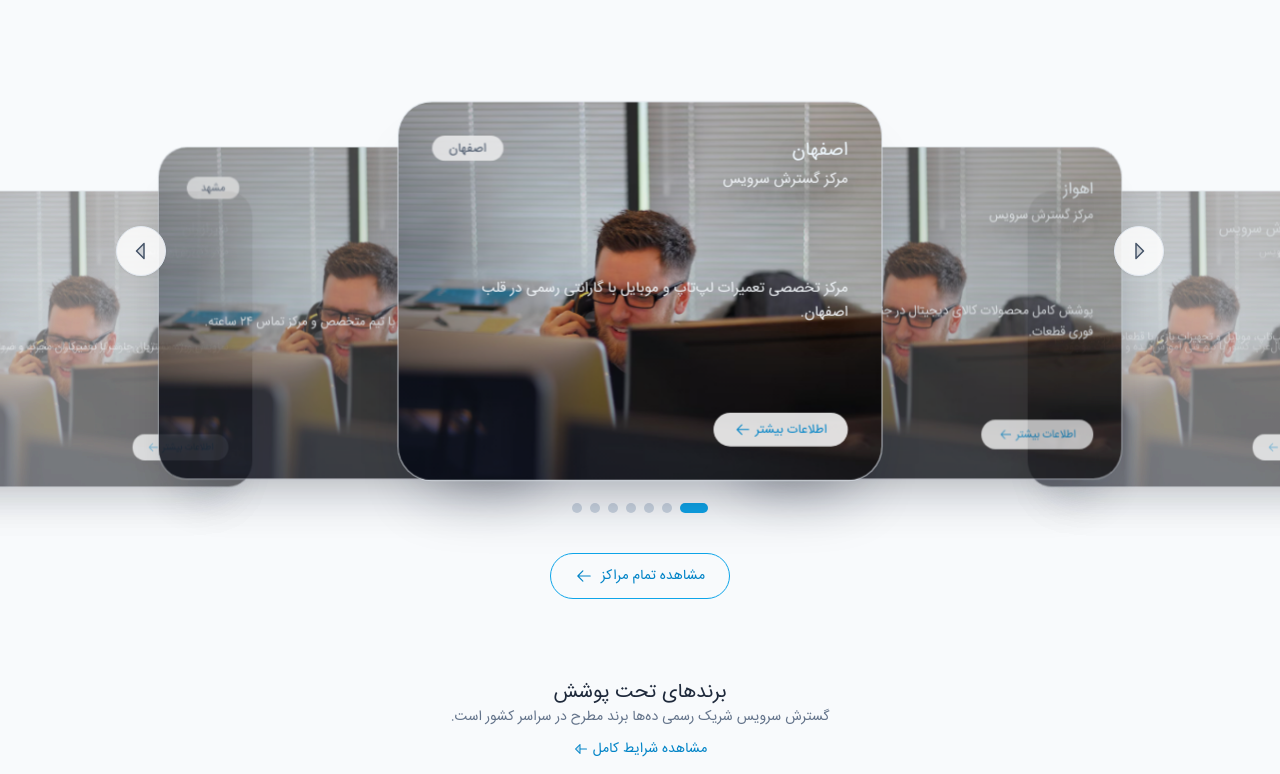
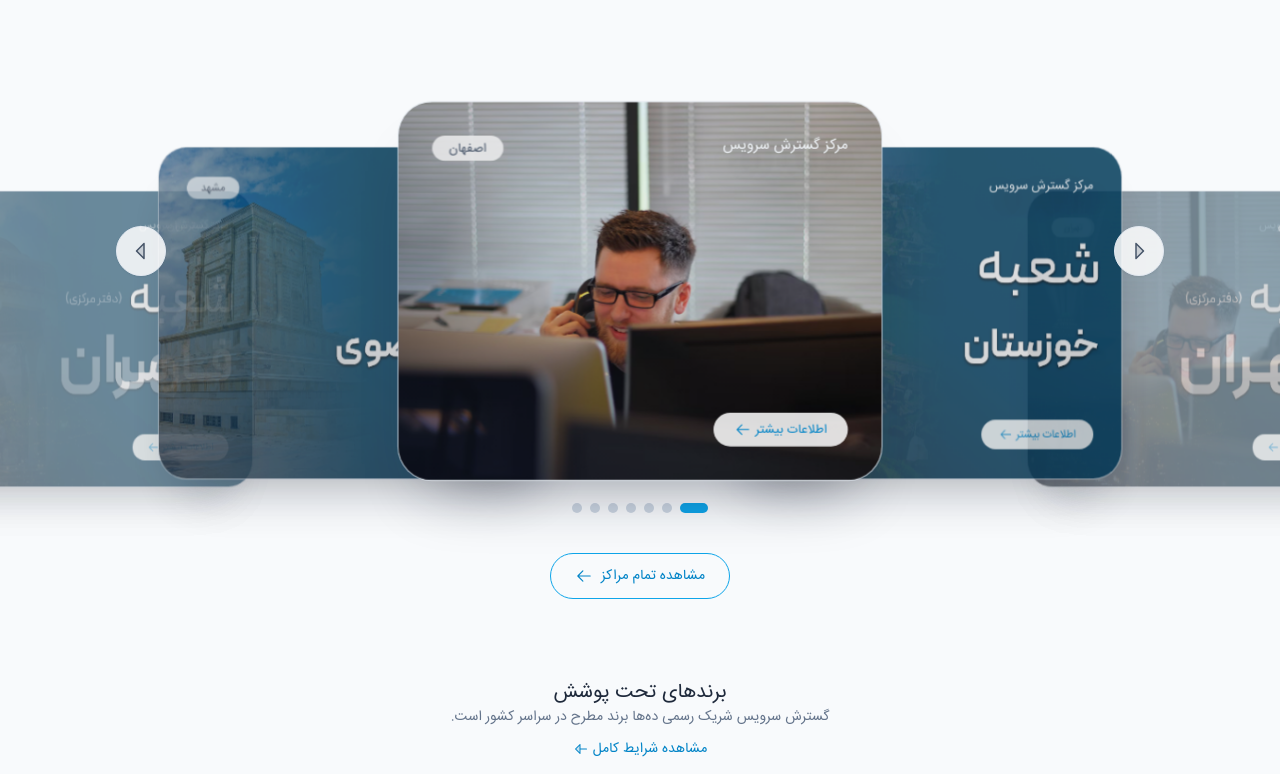
Before and after one commit to Gostaresh/gostaresh-service-website, a Nuxt app: page / in a window 1280 px wide. Shown: the part 880-1654 px from the top of the page. Built offline with nearby package versions, Linux system fonts and the light colour scheme; a web font is replaced by a local one; what jalaliday would draw is missing.

Commit message:
`Update image paths in Service Center components and data`

```diff
--- a/components/HomeFeatures.vue
+++ b/components/HomeFeatures.vue
@@ -6,7 +6,7 @@
       class="header-layout grid gap-6 items-start md:items-center md:grid-cols-2 xl:grid-cols-2"
     >
       <div
-        class="header-title max-w-2xl space-y-3 text-center md:justify-self-end md:text-right md:col-span-1"
+        class="header-title max-w-2xl space-y-3 text-center md:justify-self-start md:text-right md:col-span-1"
       >
         <slot name="title">
           <h2 class="text-2xl font-bold text-slate-900 md:text-3xl">
--- a/components/ServiceCenterCard.vue
+++ b/components/ServiceCenterCard.vue
@@ -21,7 +21,7 @@
       <div class="flex w-full items-start justify-between">
         <div class="flex flex-col items-start gap-1">
           <span
-            class="text-lg font-bold text-sky-50 transition-colors duration-200 group-hover:text-white"
+            class="text-lg font-bold text-sky-50 transition-colors duration-200 group-hover:text-white sr-only"
             style="text-shadow: 0 16px 36px rgba(15, 23, 42, 0.55)"
           >
             {{ center.title }}
@@ -41,7 +41,7 @@
       </div>
 
       <p
-        class="text-sm leading-relaxed text-slate-100"
+        class="text-sm leading-relaxed text-slate-100 sr-only"
         style="text-shadow: 0 10px 28px rgba(15, 23, 42, 0.5)"
       >
         {{ center.summary }}
--- a/public/data/service-centers.json
+++ b/public/data/service-centers.json
@@ -6,7 +6,7 @@
     "city": "تهران",
     "tagline": "دفتر مرکزی تهران",
     "summary": "پشتیبانی کامل لپ‌تاپ، موبایل و تجهیزات بازی با قطعات اورجینال و تیم فنی ویژه.",
-    "image": "/images/service-centers/tehran.jpg",
+    "image": "/images/cities/tehran.png",
     "primary": true,
     "contact": {
       "address": "تهران، خیابان مطهری، ابتدای خیابان سهروردی، مجتمع کسری، طبقه چهارم واحد 403",
@@ -28,7 +28,7 @@
     "city": "اهواز",
     "tagline": "مرکز گسترش سرویس",
     "summary": "پوشش کامل محصولات کالای دیجیتال در جنوب کشور با امکان ارسال فوری قطعات.",
-    "image": "/images/service-centers/ahvaz.jpg",
+    "image": "/images/cities/khozestan.png",
     "primary": true,
     "contact": {
       "address": "اهواز، بلوار گلستان، روبه‌روی دانشگاه شهید چمران، ساختمان الماس، طبقه دوم واحد 7",
@@ -72,7 +72,7 @@
     "city": "مشهد",
     "tagline": "مرکز گسترش سرویس",
     "summary": "حضور گسترده در شرق کشور با تیم متخصص و مرکز تماس ۲۴ ساعته.",
-    "image": "/images/service-centers/mashhad.jpg",
+    "image": "/images/cities/kh_razavi.png",
     "contact": {
       "address": "مشهد، بلوار سجاد، نبش خیابان گلریز، برج سجاد، طبقه اول واحد 4",
       "hours": ["شنبه تا چهارشنبه ۹ تا ۱۷", "پنجشنبه‌ها ۹ تا ۱۳"],
@@ -93,7 +93,7 @@
     "city": "شیراز",
     "tagline": "مرکز گسترش سرویس",
     "summary": "سرویس ویژه مشتریان جنوب با تعمیرکاران مجرب و ضمانت قطعه.",
-    "image": "/images/service-centers/shiraz.jpg",
+    "image": "/images/cities/fars.png",
     "contact": {
       "address": "شیراز، خیابان ملاصدرا، ابتدای خیابان معدل، مجتمع کسری، طبقه چهارم واحد 403",
       "hours": ["شنبه تا چهارشنبه ۹ تا ۱۷", "پنجشنبه‌ها ۹ تا ۱۳"],
@@ -135,7 +135,7 @@
     "city": "تهران",
     "tagline": "نمایندگی تهران",
     "summary": "نمایندگی ویژه نور تهران با تمرکز بر تجهیزات شبکه و سرور.",
-    "image": "/images/service-centers/noor-tehran.jpg",
+    "image": "/images/cities/tehran.png",
     "contact": {
       "address": "تهران، بلوار کشاورز، پلاک 248 طبقه دوم",
       "hours": ["شنبه تا چهارشنبه ۹ تا ۱۶", "پنجشنبه‌ها ۹ تا ۱۲"],
```
